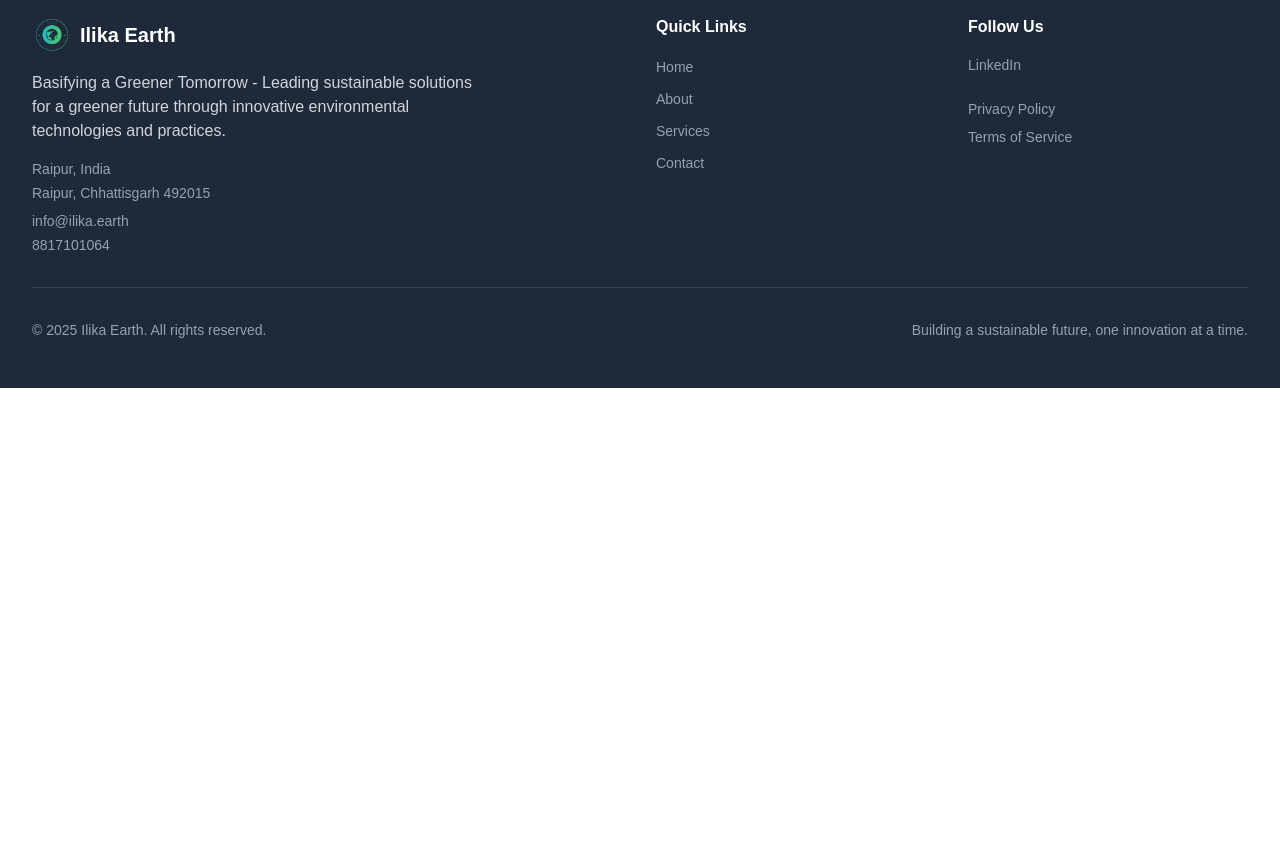
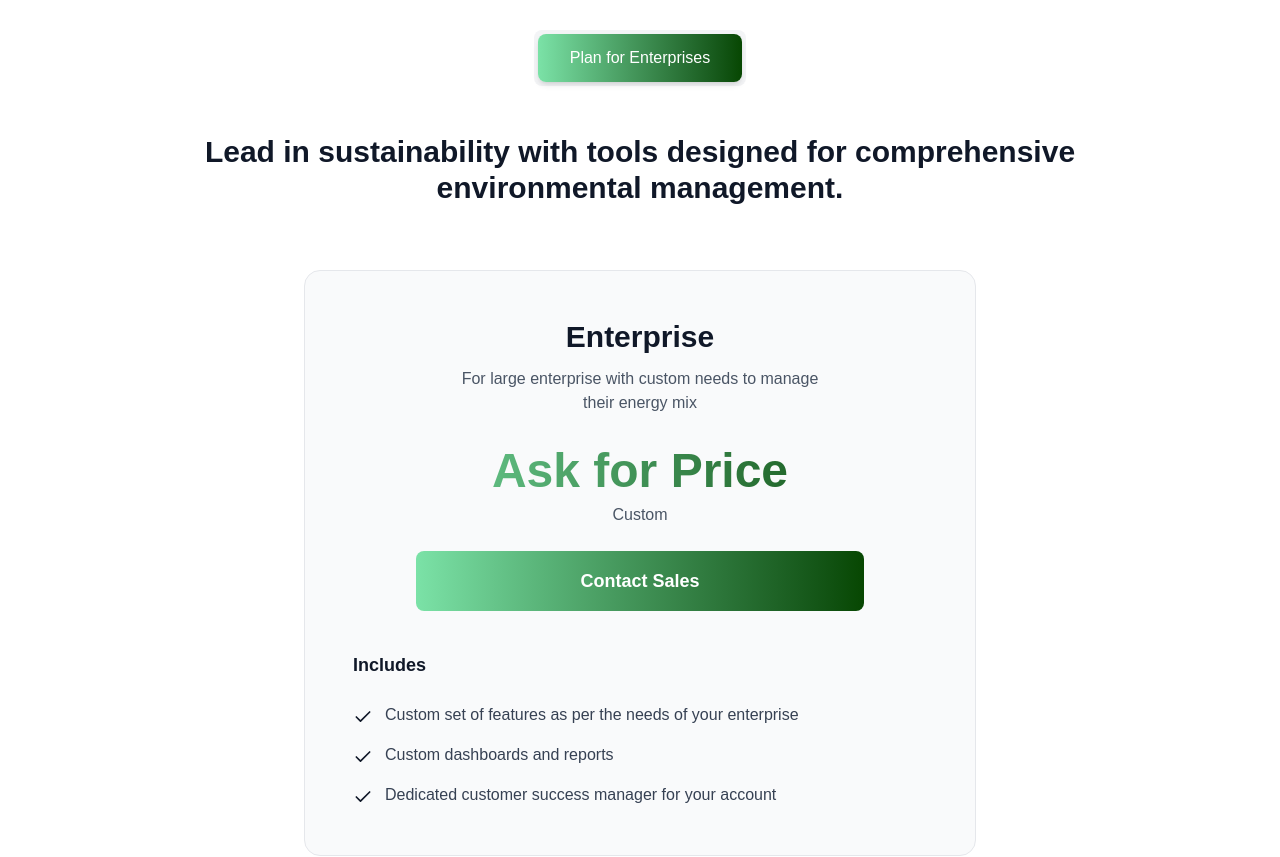
Before and after one commit to JayGupta930/ilika_earth, a Next.js app: page / in a window 1280 px wide. Shown: the part 1480-2337 px from the top of the page. Before the commit the page ends 1868 px from the top, so only its background shows below. Built offline with nearby package versions, Linux system fonts and the light colour scheme.

Commit message:
feat(components): add EnterprisePricing component for enterprise plan offerings

```diff
--- /dev/null
+++ b/src/components/EnterprisePricing.jsx
@@ -0,0 +1,99 @@
+'use client';
+
+import React from 'react';
+import { Check } from 'lucide-react';
+import { useRouter } from 'next/navigation';
+
+export default function EnterprisePricing() {
+  const router = useRouter();
+
+  return (
+    <div className="bg-white py-16">
+      <div className="mx-auto max-w-7xl px-4 sm:px-6 lg:px-8">
+        {/* Tab Header */}
+        <div className="flex justify-center mb-12">
+          <div className="inline-flex rounded-lg bg-gray-100 p-1">
+            <button
+              type="button"
+              className="cursor-pointer px-8 py-3 text-base font-medium text-white bg-gradient-to-r from-[#7be2a7] to-[#074702] rounded-lg transition-colors shadow-md"
+            >
+              Plan for Enterprises
+            </button>
+          </div>
+        </div>
+
+        {/* Tagline */}
+        <div className="text-center mb-16">
+          <h2 className="text-2xl md:text-3xl font-semibold text-gray-900 max-w-4xl mx-auto">
+            Lead in sustainability with tools designed for comprehensive environmental management.
+          </h2>
+        </div>
+
+        {/* Enterprise Card */}
+        <div className="max-w-2xl mx-auto">
+          <div className="rounded-2xl border border-gray-200 bg-gray-50 p-8 md:p-12">
+            {/* Card Header */}
+            <div className="text-center mb-8">
+              <h3 className="text-3xl font-bold text-gray-900 mb-3">
+                Enterprise
+              </h3>
+              <p className="text-gray-600 text-base mb-8">
+                For large enterprise with custom needs to manage<br />their energy mix
+              </p>
+
+              {/* Price */}
+              <div className="mb-6">
+                <div className="text-5xl font-bold mb-2 bg-gradient-to-r from-[#7be2a7] to-[#074702] text-transparent bg-clip-text">
+                  Ask for Price
+                </div>
+                <div className="text-gray-600">Custom</div>
+              </div>
+
+              {/* CTA Button */}
+              <button
+                type="button"
+                onClick={() => router.push('/contact')}
+                className="cursor-pointer w-full max-w-md mx-auto block rounded-lg bg-gradient-to-r from-[#7be2a7] to-[#074702] px-8 py-4 text-lg font-semibold text-white transition-opacity hover:opacity-90"
+              >
+                Contact Sales
+              </button>
+            </div>
+
+            {/* Features */}
+            <div className="mt-10">
+              <h4 className="text-lg font-semibold text-gray-900 mb-6">
+                Includes
+              </h4>
+              <div className="space-y-4">
+                <div className="flex items-start gap-3">
+                  <div className="flex-shrink-0 mt-1">
+                    <Check className="h-5 w-5 text-gray-900" />
+                  </div>
+                  <span className="text-gray-700 text-base">
+                    Custom set of features as per the needs of your enterprise
+                  </span>
+                </div>
+                <div className="flex items-start gap-3">
+                  <div className="flex-shrink-0 mt-1">
+                    <Check className="h-5 w-5 text-gray-900" />
+                  </div>
+                  <span className="text-gray-700 text-base">
+                    Custom dashboards and reports
+                  </span>
+                </div>
+                <div className="flex items-start gap-3">
+                  <div className="flex-shrink-0 mt-1">
+                    <Check className="h-5 w-5 text-gray-900" />
+                  </div>
+                  <span className="text-gray-700 text-base">
+                    Dedicated customer success manager for your account
+                  </span>
+                </div>
+              </div>
+            </div>
+          </div>
+        </div>
+      </div>
+    </div>
+  );
+}
```
